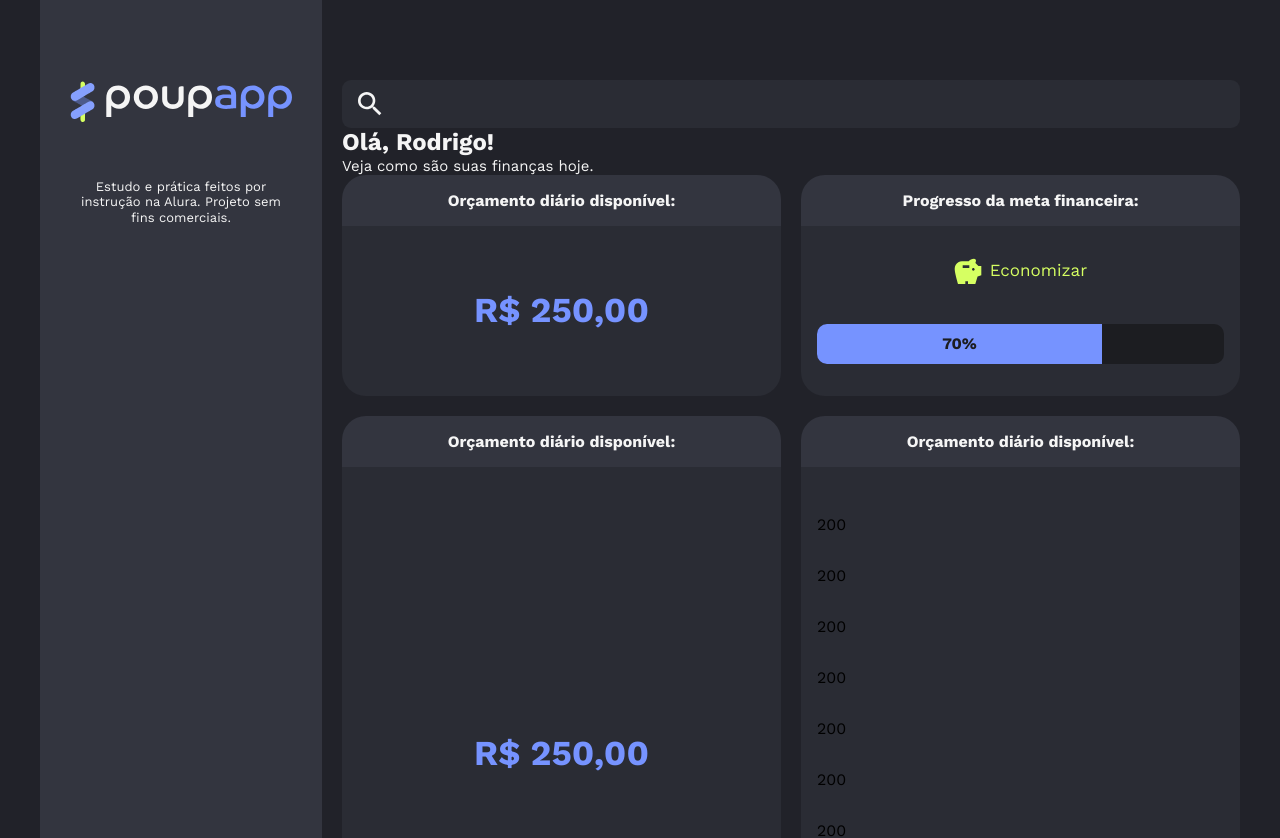
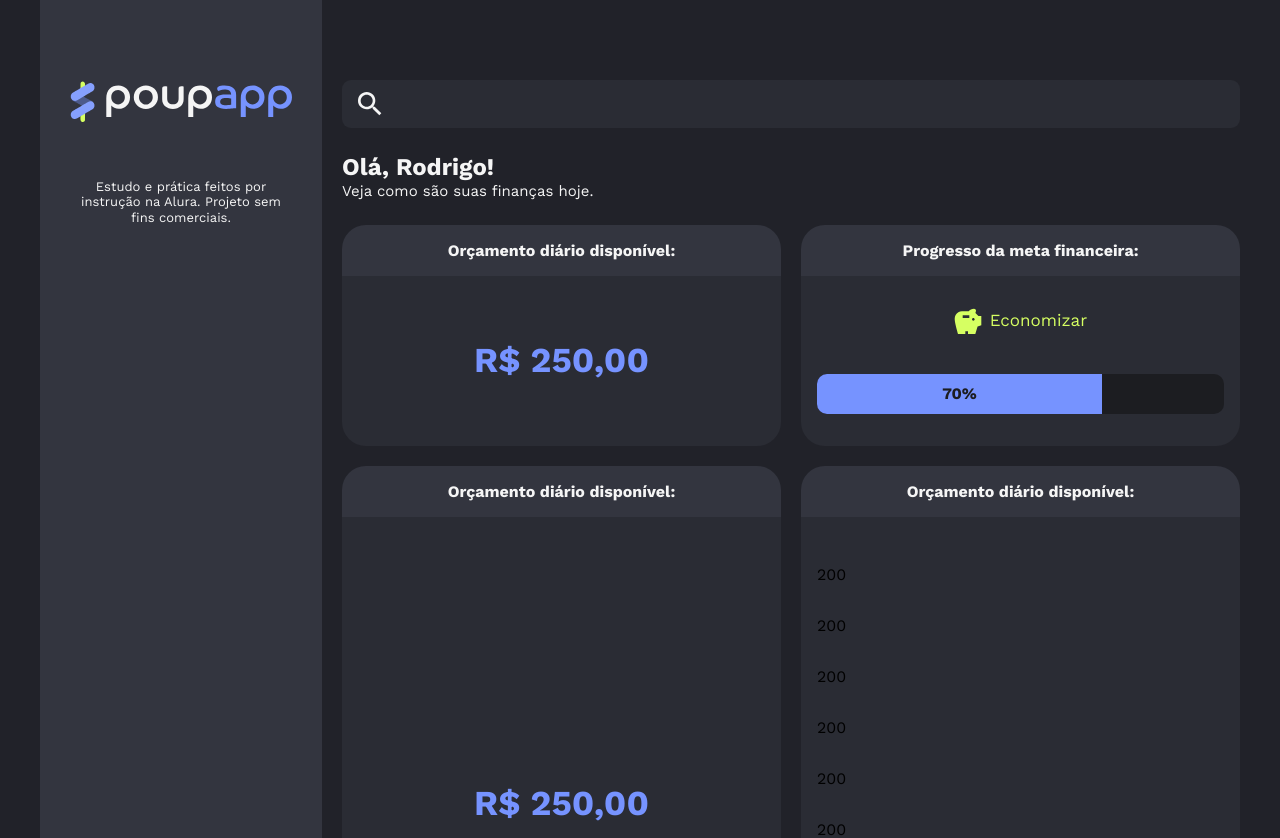
Before and after one commit to rodrigobispo/poupapp-cssmodules, a React (Vite) app: page / in a window 1280 px wide. Shown: the top 838 px of the page. Built offline with nearby package versions, Linux system fonts and the light colour scheme.

Commit message:
style: cria espacamento entre elementos na grid.

```diff
--- a/src/App.jsx
+++ b/src/App.jsx
@@ -14,6 +14,7 @@ function App() {
     <Container>
       <Aside />
       <Main>
+        <div className={styles.container}>
           <SearchInput />
           <div>
             <Typography variant='h2'>
@@ -66,6 +67,7 @@ function App() {
               </Card.Body>
             </Card>
           </section>
+        </div>
       </Main>
     </Container>
   )
--- a/src/app.module.css
+++ b/src/app.module.css
@@ -4,3 +4,9 @@
     gap: 20px;
     grid-template-columns: repeat(2, 1fr);
 }
+
+.container {
+    flex-direction: column;
+    display: flex;
+    gap: 25px;
+}
```
Lines whose indentation alone changed are shown as unchanged.
